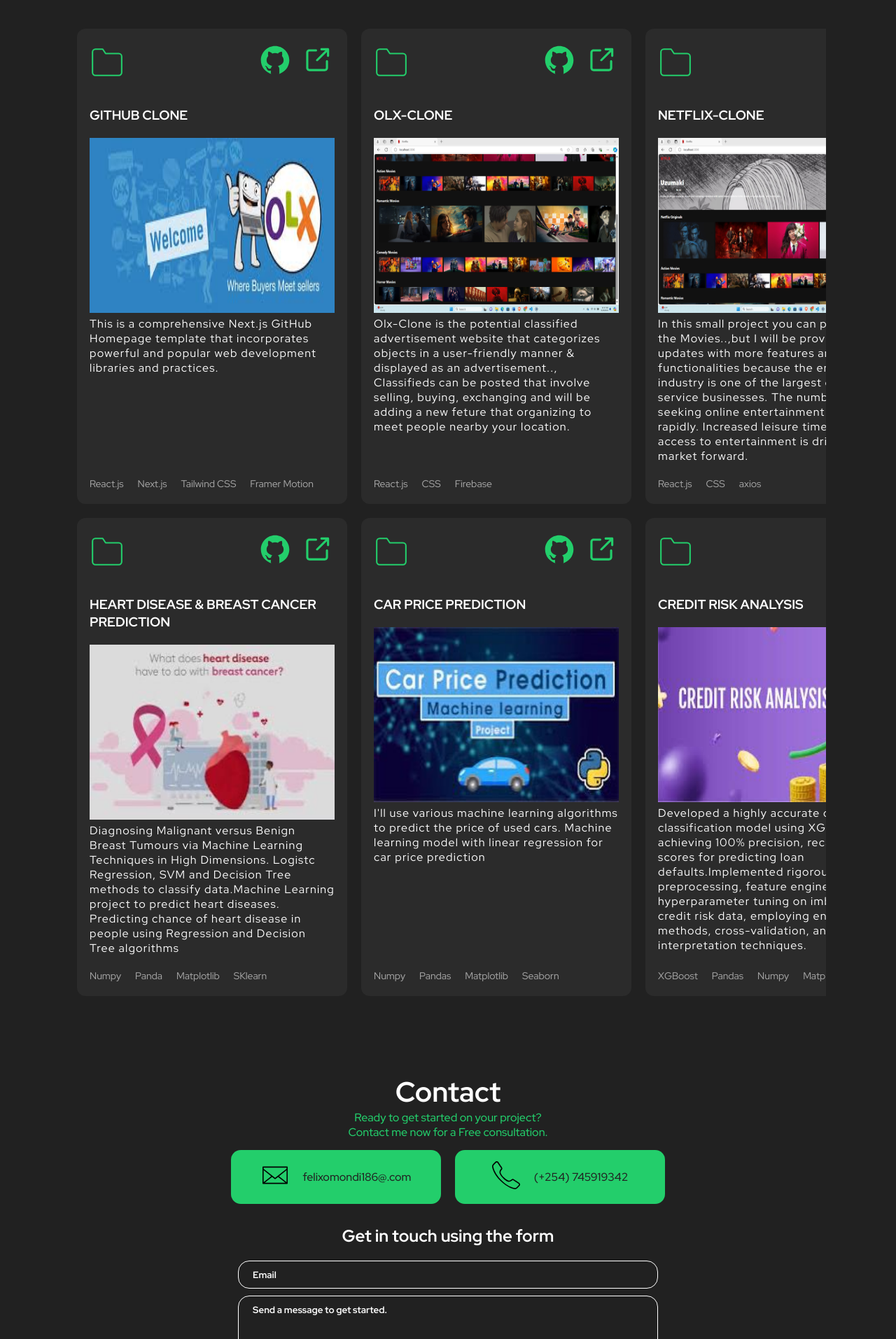
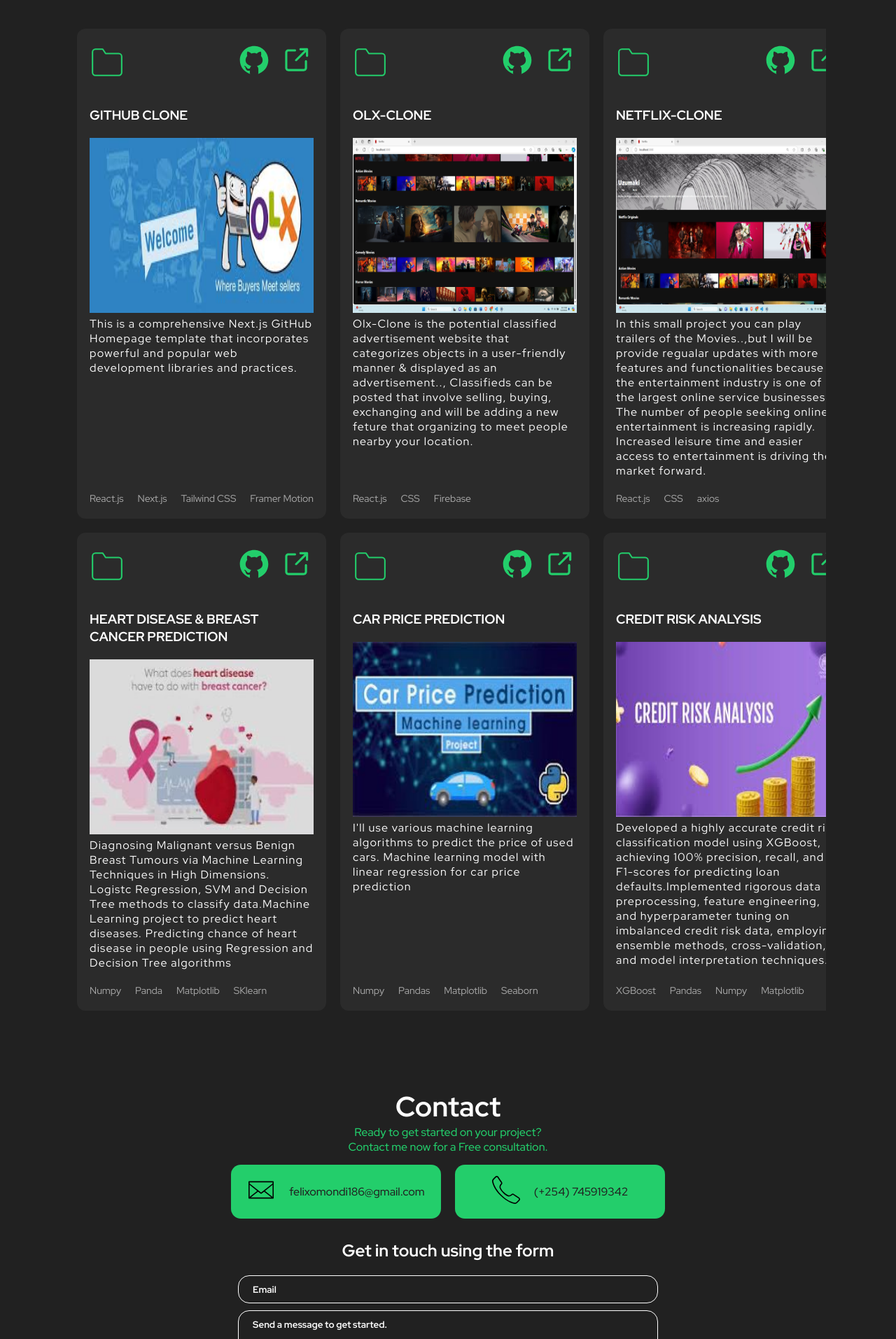
Before and after one commit to Bensavage254/Bensavage254Portfolio, a React (Create React App) app: page / in a window 1280 px wide. Shown: the part 2105-4018 px from the top of the page at 70% size. Built offline with nearby package versions, Linux system fonts and the light colour scheme.

Commit message:
updated email

```diff
--- a/src/components/Contact/Contact.tsx
+++ b/src/components/Contact/Contact.tsx
@@ -15,8 +15,8 @@
       </header>
       <div className="contacts">
         <div>
-        <a href="mailto:felixomondi186@.com"><img src={emailIcon} alt="Email" /></a>
-          <a href="mailto:felixomondi186@.com">felixomondi186@.com</a>
+        <a href="mailto:felixomondi186@gmail.com"><img src={emailIcon} alt="Email" /></a>
+          <a href="mailto:felixomondi186@gmail.com">felixomondi186@gmail.com</a>
         </div>
         <div>
         <a href="tel:+254745919342"><img src={phoneIcon} alt="Phone No" /></a>
--- a/src/components/Project/Project.tsx
+++ b/src/components/Project/Project.tsx
@@ -23,7 +23,7 @@
             </header>
             <div className="body">
               <h3>GITHUB CLONE</h3>
-              <div><img src="./Images/olx.jpeg" alt="Github Clone" width="350" height="250"/> </div>
+              <div><img src="./Images/olx.jpeg" alt="Github Clone" width="320" height="250"/> </div>
               <p> This is a comprehensive Next.js GitHub Homepage template that incorporates powerful and popular web development libraries and practices. </p>
             </div>
             <footer> <ul className="tech-list"> <li>React.js</li> <li>Next.js</li> <li>Tailwind CSS</li> <li>Framer Motion</li> </ul> </footer>
@@ -43,7 +43,7 @@
             </header>
             <div className="body">
               <h3>OLX-CLONE</h3>
-              <div><img src="./Images/Netflix2.png" alt="OLX Clone" width="350" height="250" /> </div>
+              <div><img src="./Images/Netflix2.png" alt="OLX Clone" width="320" height="250" /> </div>
               <p>
               Olx-Clone is the potential classified advertisement website that categorizes objects in a user-friendly manner & displayed as an advertisement.., Classifieds can be posted that involve selling, buying, exchanging and will be adding a new feture that organizing to meet people nearby your location.
               </p>
@@ -76,7 +76,7 @@
             </header>
             <div className="body">
               <h3>NETFLIX-CLONE</h3>
-              <div><img src="./Images/Netflix.png" alt="Netflix Ent Clone" width="350" height="250"/> </div>
+              <div><img src="./Images/Netflix.png" alt="Netflix Ent Clone" width="320" height="250"/> </div>
               <p>
               In this small project you can play trailers of the Movies..,but I will be provide regualar updates with more features and functionalities because the entertainment industry is one of the largest online service businesses. The number of people seeking online entertainment is increasing rapidly. Increased leisure time and easier access to entertainment is driving the market forward.
               </p>
@@ -106,7 +106,7 @@
             </header>
             <div className="body">
               <h3>HEART DISEASE & BREAST CANCER PREDICTION</h3>
-              <div><img src="./Images/health.jpeg" alt="Health" width="350" height="250"/> </div>
+              <div><img src="./Images/health.jpeg" alt="Health" width="320" height="250"/> </div>
               <p>Diagnosing Malignant versus Benign Breast Tumours via Machine Learning Techniques in High Dimensions. Logistc Regression, SVM and Decision Tree methods to classify data.Machine Learning project to predict heart diseases. Predicting chance of heart disease in people using Regression and Decision Tree algorithms</p>
             </div>
             <footer>
@@ -138,7 +138,7 @@
             </header>
             <div className="body">
               <h3>CAR PRICE PREDICTION</h3>
-              <div><img src="./Images/CAR.jpeg" alt="CAR" width="350" height="250"/> </div>
+              <div><img src="./Images/CAR.jpeg" alt="CAR" width="320" height="250"/> </div>
               <p>I'll use various machine learning algorithms to predict the price of used cars. Machine learning model with linear regression for car price prediction</p>
             </div>
             <footer>
@@ -166,7 +166,7 @@
             </header>
             <div className="body">
               <h3>CREDIT RISK ANALYSIS</h3>
-              <div><img src="./Images/credit.jpeg" alt="CREDIT" width="350" height="250"/> </div>
+              <div><img src="./Images/credit.jpeg" alt="CREDIT" width="320" height="250"/> </div>
               <p>
               Developed a highly accurate credit risk classification model using XGBoost, achieving 100% precision, recall, and F1-scores for predicting loan defaults.Implemented rigorous data preprocessing, feature engineering, and hyperparameter tuning on imbalanced credit risk data, employing ensemble methods, cross-validation, and model interpretation techniques.
               </p>
```
